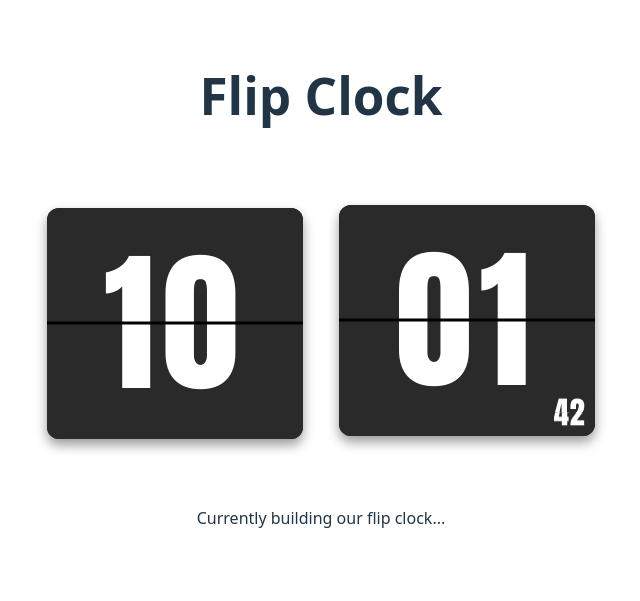
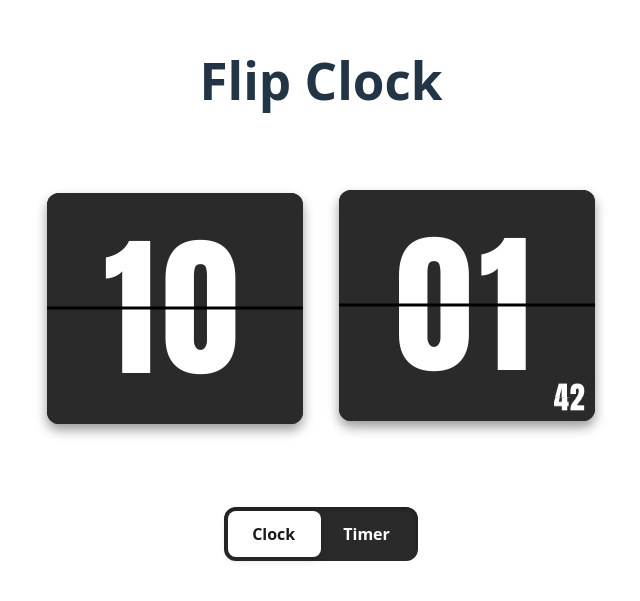
Before and after one commit to yagoTobi/good-flip-clock, a React (Vite) app in the folder flip-clock-app/: page / in a window 1280 px wide. Shown: the part 111-712 px from the top of the page, without its empty margins (319-959 px from the left). Built offline with nearby package versions, Linux system fonts and the light colour scheme.

Commit message:
Mode Selector between Clock and Timer complete

```diff
--- a/flip-clock-app/src/App.jsx
+++ b/flip-clock-app/src/App.jsx
@@ -1,5 +1,6 @@
-import "./App.css"; // Import the App.css file for styles
+import "./App.css";
 import FlipClock from "./components/FlipClock/FlipClock";
+import ModeSelector from "./components/ModeSelector/ModeSelector";
 
 function App() {
   return (
@@ -10,7 +11,7 @@ function App() {
 
       <main className="app-main">
         <FlipClock />
-        <p>Currently building our flip clock...</p>
+        <ModeSelector />
       </main>
     </div>
   );
--- /dev/null
+++ b/flip-clock-app/src/components/ModeSelector/ModeSelector.css
@@ -0,0 +1,62 @@
+.mode-selector {
+  margin-top: 2rem;
+  display: flex;
+  justify-content: center;
+}
+
+.selector-background {
+  position: relative;
+  background: #2a2a2a;
+  border-radius: 12px;
+  padding: 4px;
+  display: flex;
+  box-shadow: inset 0 2px 4px rgba(0, 0, 0, 0.3);
+}
+
+.selector-slider {
+  position: absolute;
+  top: 4px;
+  left: 4px;
+  width: calc(50% - 4px);
+  height: calc(100% - 8px);
+  background: #ffffff;
+  border-radius: 8px;
+  transition: transform 0.3s ease;
+  box-shadow: 0 2px 8px rgba(0, 0, 0, 0.2);
+}
+
+.selector-slider.slider-right {
+  transform: translateX(100%);
+}
+
+.selector-option {
+  position: relative;
+  background: transparent;
+  border: none;
+  padding: 12px 24px;
+  font-size: 16px;
+  font-weight: 600;
+  cursor: pointer;
+  transition: color 0.3s ease;
+  z-index: 1;
+  min-width: 80px;
+  outline: none;
+  -webkit-tap-highlight-color: transparent;
+}
+
+.selector-option:focus {
+  outline: none;
+  box-shadow: none;
+}
+
+.selector-option.active {
+  color: #1a1a1a;
+}
+
+.selector-option:not(.active) {
+  color: #ffffff;
+}
+
+.selector-option:hover:not(.active) {
+  color: #cccccc;
+}
--- /dev/null
+++ b/flip-clock-app/src/components/ModeSelector/ModeSelector.jsx
@@ -0,0 +1,30 @@
+import { useState } from "react";
+import "./ModeSelector.css";
+
+function ModeSelector() {
+  const [selectedMode, setSelectedMode] = useState("Clock");
+
+  return (
+    <div className="mode-selector">
+      <div className="selector-background">
+        <div
+          className={`selector-slider ${selectedMode === "Timer" ? "slider-right" : ""}`}
+        ></div>
+        <button
+          className={`selector-option ${selectedMode === "Clock" ? "active" : ""}`}
+          onClick={() => setSelectedMode("Clock")}
+        >
+          Clock
+        </button>
+        <button
+          className={`selector-option ${selectedMode === "Timer" ? "active" : ""}`}
+          onClick={() => setSelectedMode("Timer")}
+        >
+          Timer
+        </button>
+      </div>
+    </div>
+  );
+}
+
+export default ModeSelector;
```
